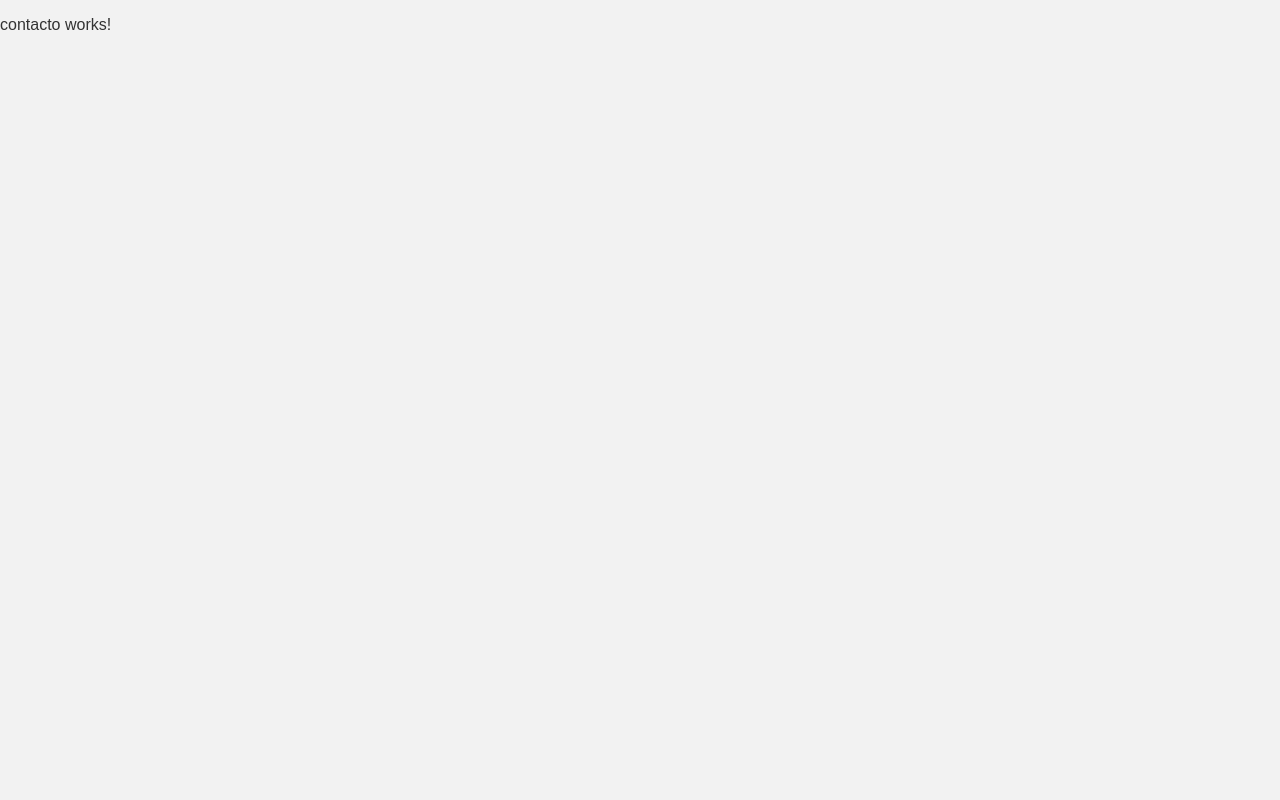
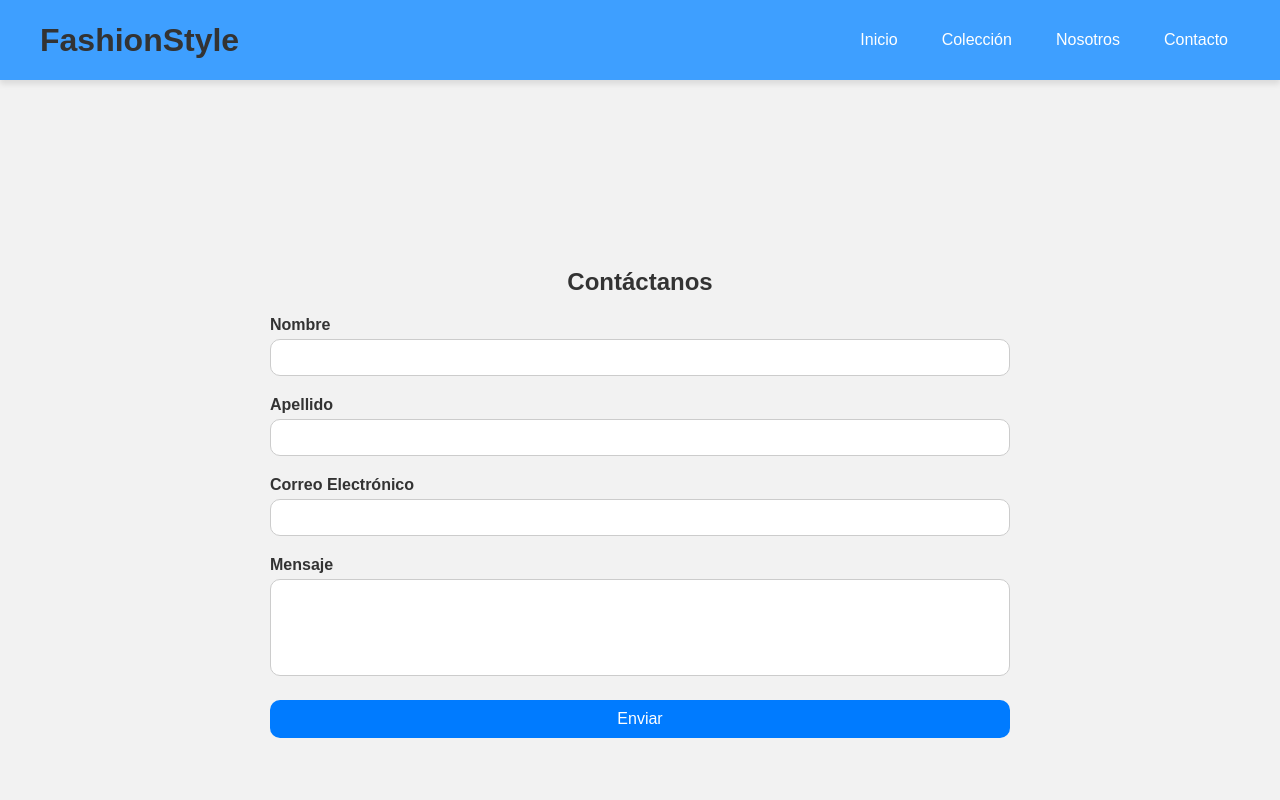
Before and after one commit to Alejozeg/Ecommerce-Proto, an Angular app: page /contacto in a window 1280 px wide. Shown: the top 800 px of the page. Built offline with nearby package versions, Linux system fonts and the light colour scheme.

Commit message:
pagina contacto y pagina nosotros

```diff
--- /dev/null
+++ b/src/app/components/formulario-contacto/formulario-contacto.component.css
@@ -0,0 +1,60 @@
+
+
+.formulari-contacto {
+    margin: 20px;
+
+}
+:host {
+    display: center; /* Permite que el componente use todo el espacio disponible */
+
+}
+
+h1 {
+    text-align: center;
+    color: #333;
+    margin-top: 100px;
+}
+
+.form-group {
+    margin-bottom: 20px;
+}
+
+label {
+    display: block;
+    margin-bottom: 5px;
+    font-weight: bold;
+}
+
+input[type="text"],
+input[type="email"],
+textarea {
+    width: 100%;
+    padding: 10px;
+    border: 1px solid #ccc;
+    border-radius: 10px;
+    box-sizing: border-box;
+}
+
+textarea {
+    resize: none; /* Evitar el cambio de tamaño del área de texto */
+}
+
+button {
+    width: 100%;
+    padding: 10px;
+    background-color: #007BFF;
+    color: white;
+    border: none;
+    border-radius: 10px;
+    cursor: pointer;
+    font-size: 16px;
+}
+
+button:hover {
+    background-color: #0056b3;
+}
+
+.form {
+justify-content: center;
+margin: 250px;
+}
--- /dev/null
+++ b/src/app/components/formulario-contacto/formulario-contacto.component.html
@@ -0,0 +1,22 @@
+<section class="form">
+<h1 class="tituloconatacatanos">Contáctanos</h1>
+<form class="formulari-contacto">
+    <div class="form-group">
+        <label for="nombre">Nombre</label>
+        <input type="text" id="nombre" name="nombre" required>
+    </div>
+    <div class="form-group">
+        <label for="apellido">Apellido</label>
+        <input type="text" id="apellido" name="apellido" required>
+    </div>
+    <div class="form-group">
+        <label for="correo">Correo Electrónico</label>
+        <input type="email" id="correo" name="correo" required>
+    </div>
+    <div class="form-group">
+        <label for="mensaje">Mensaje</label>
+        <textarea id="mensaje" name="mensaje" rows="5" maxlength="500" required></textarea>
+    </div>
+    <button type="submit">Enviar</button>
+</form>
+</section>
--- a/src/app/components/header/header.component.html
+++ b/src/app/components/header/header.component.html
@@ -5,9 +5,9 @@
           <ul>
               <li><a href="#home">Inicio</a></li>
               <li><a href="/tienda">Colección</a></li>
-              <li><a href="#about">Nosotros</a></li>
-              <li><a href="#contact">Contacto</a></li>
+              <li><a href="/nosotros">Nosotros</a></li>
+              <li><a href="/contacto">Contacto</a></li>
           </ul>
       </nav>
   </div>
-</header>
+</header>ng
--- a/src/app/pages/contacto/contacto.component.html
+++ b/src/app/pages/contacto/contacto.component.html
@@ -1 +1,3 @@
-<p>contacto works!</p>
+<app-header></app-header>
+<app-formulario-contacto></app-formulario-contacto>
+<app-footer></app-footer>
--- a/src/app/pages/contacto/contacto.component.ts
+++ b/src/app/pages/contacto/contacto.component.ts
@@ -1,9 +1,12 @@
 import { Component } from '@angular/core';
+import { HeaderComponent } from '../../components/header/header.component';
+import { FooterComponent } from '../../components/footer/footer.component';
+import { FormularioContactoComponent } from '../../components/formulario-contacto/formulario-contacto.component';
 
 @Component({
   selector: 'app-contacto',
   standalone: true,
-  imports: [],
+  imports: [HeaderComponent,FooterComponent,FormularioContactoComponent],
   templateUrl: './contacto.component.html',
   styleUrl: './contacto.component.css'
 })
--- a/src/app/pages/nosotros/nosotros.component.css
+++ b/src/app/pages/nosotros/nosotros.component.css
@@ -0,0 +1,73 @@
+/* Sección 1: Banner */
+.banner {
+    background-image: url('https://www.biowebcolsacor.online/wp-content/uploads/2024/10/Diseno-sin-titulo.jpg'); /* Cambia por la ruta de tu imagen de fondo */
+    background-size: cover;
+    background-position: center;
+    height: 400px;
+    display: flex;
+    align-items: center;
+    justify-content: center;
+    text-align: center;
+    color: white;
+}
+
+.banner-content {
+    max-width: 600px;
+}
+
+.banner h1 {
+    font-size: 2.5em;
+    margin-bottom: 20px;
+}
+
+.banner p {
+    margin-bottom: 20px;
+}
+
+.btn {
+    background-color: #007BFF;
+    color: white;
+    padding: 10px 20px;
+    border: none;
+    border-radius: 5px;
+    text-decoration: none;
+}
+
+.btn:hover {
+    background-color: #0056b3;
+}
+
+/* Sección 2: */
+.seccio2 {
+    display: flex;
+    justify-content: space-between;
+    margin: 0px 0;
+    background-color: #ffffff;
+}
+
+.about-left {
+    flex: 1;
+    display: flex;
+    justify-content: center;
+    align-items: center;
+}
+
+.about-left img {
+    width: 600px;
+    height: 699px;
+    object-fit: cover;
+}
+
+.about-right {
+    flex: 1;
+    padding: 20px;
+}
+
+.about-right h2 {
+    font-size: 2em;
+    margin-bottom: 15px;
+}
+
+.about-right p {
+    line-height: 1.6;
+}
--- a/src/app/pages/nosotros/nosotros.component.html
+++ b/src/app/pages/nosotros/nosotros.component.html
@@ -1 +1,35 @@
-<p>nosotros works!</p>
+<app-header></app-header>
+<!-- Sección 1: Banner -->
+<section class="banner">
+  <div class="banner-content">
+    <h1>Bienvenidos a Nuestra Marca</h1>
+    <p>
+      Lorem ipsum dolor sit amet, consectetur adipiscing elit. Donec euismod,
+      nisl eget consectetur sagittis, nisl nunc gravida nunc, vitae tincidunt
+      nisl nunc vitae libero.
+    </p>
+    <a href="/contactanos" class="btn">Contáctanos</a>
+  </div>
+</section>
+
+<!-- Sección 2: Dividida en dos partes -->
+<section class="seccio2">
+  <div class="about-left">
+    <img
+      src="https://www.biowebcolsacor.online/wp-content/uploads/2024/10/Diseno-sin-titulo.jpg"
+      alt="Imagen de nuestra marca"
+    />
+  </div>
+  <div class="about-right">
+    <h2>¿Quiénes Somos?</h2>
+    <p>
+      Somos una marca de ropa nacional que utiliza las mejores telas de la
+      región. Nos esforzamos por ofrecer productos de alta calidad que reflejen
+      la cultura y la esencia de nuestro país.
+    </p>
+  </div>
+</section>
+
+<!-- Puedes añadir más secciones aquí -->
+
+<app-footer></app-footer>
--- a/src/app/pages/nosotros/nosotros.component.ts
+++ b/src/app/pages/nosotros/nosotros.component.ts
@@ -1,9 +1,11 @@
 import { Component } from '@angular/core';
+import { HeaderComponent } from '../../components/header/header.component';
+import { FooterComponent } from '../../components/footer/footer.component';
 
 @Component({
   selector: 'app-nosotros',
   standalone: true,
-  imports: [],
+  imports: [HeaderComponent,FooterComponent],
   templateUrl: './nosotros.component.html',
   styleUrl: './nosotros.component.css'
 })
```
Also changed, not shown: src/app/components/formulario-contacto/formulario-contacto.component.ts (added, +12 -0 lines), 1 other file (tests, documents, lock files or other folders).
